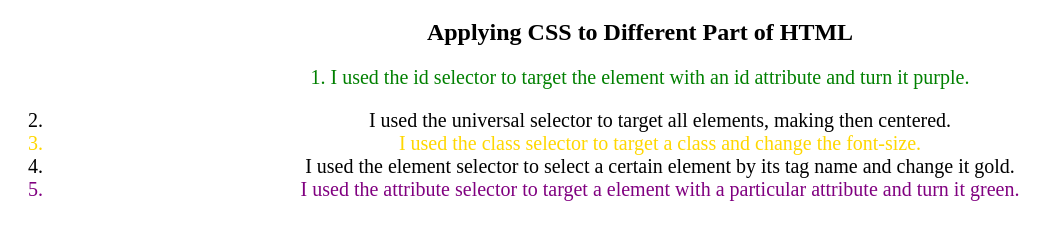
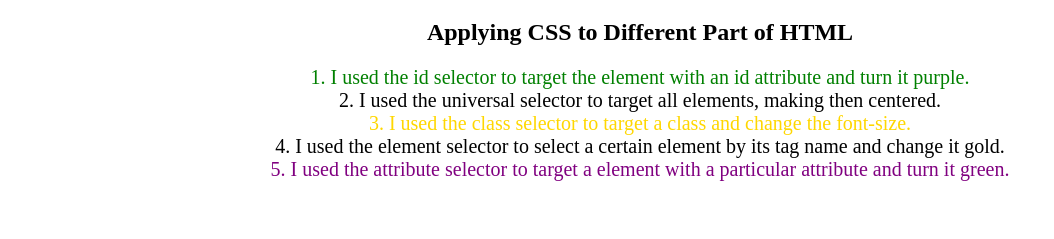
Before and after one commit to Dsmileyds2/CSS_selectors, a plain HTML site: page index.html in a window 1280 px wide. Shown: the part 61-300 px from the top of the page, without its empty margins (0-1054 px from the left). Drawn offline with Linux system fonts and the light colour scheme.

Commit message:
Updated ordered list
corrected the numbers in the ordered list to be near the text.

```diff
--- a/selector.css
+++ b/selector.css
@@ -13,3 +13,8 @@ p {
 li[value="3"]{
     color: gold;
 }
+ol {
+    margin-left: -40px;
+    margin-top: -20px;
+    list-style-position: inside;
+}
```
